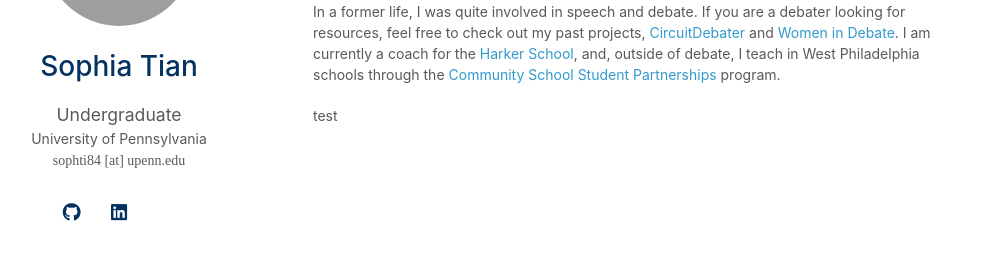
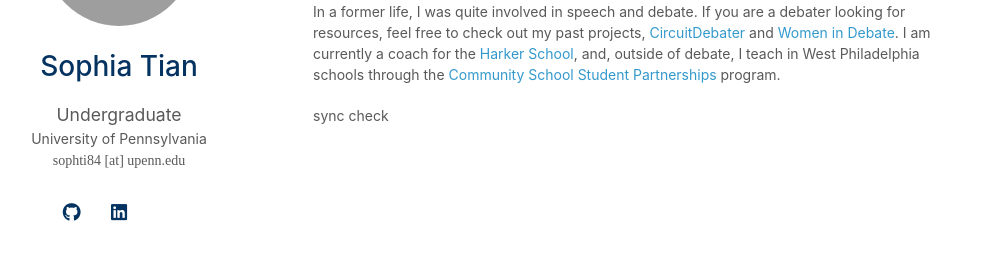
Before and after one commit to sophti84/sophti84.github.io, a Jekyll site: the page built from index.md, in a window 1280 px wide. Shown: the part 258-518 px from the top of the page, without its empty margins (157-1141 px from the left). Built offline with Jekyll 4.4.1, drawn with Linux system fonts in a browser that asks for light colours; a style sheet for code colours, icons or effects is not loaded; our own code applies the rules of GitHub Pages for plain Markdown files; grey boxes are pictures that could not be loaded.

Commit message:
sync test with github

```diff
--- a/index.md
+++ b/index.md
@@ -8,7 +8,7 @@ I am a second-year undergraduate at the <a href="https://www.upenn.edu/">Univers
 
 In a former life, I was quite involved in speech and debate. If you are a debater looking for resources, feel free to check out my past projects, <a href="https://ld.circuitdebater.org/w/index.php/Prospect_ST_(Sophia_Tian)">CircuitDebater</a> and <a href="https://www.windebate.org/">Women in Debate</a>. I am currently a coach for the <a href="https://www.harker.org/">Harker School</a>, and, outside of debate, I teach in West Philadelphia schools through the <a href="https://web.sas.upenn.edu/penn-cssp/">Community School Student Partnerships</a> program.
 
-test
+sync check
 
 <!--
 ## Research Interests
```
